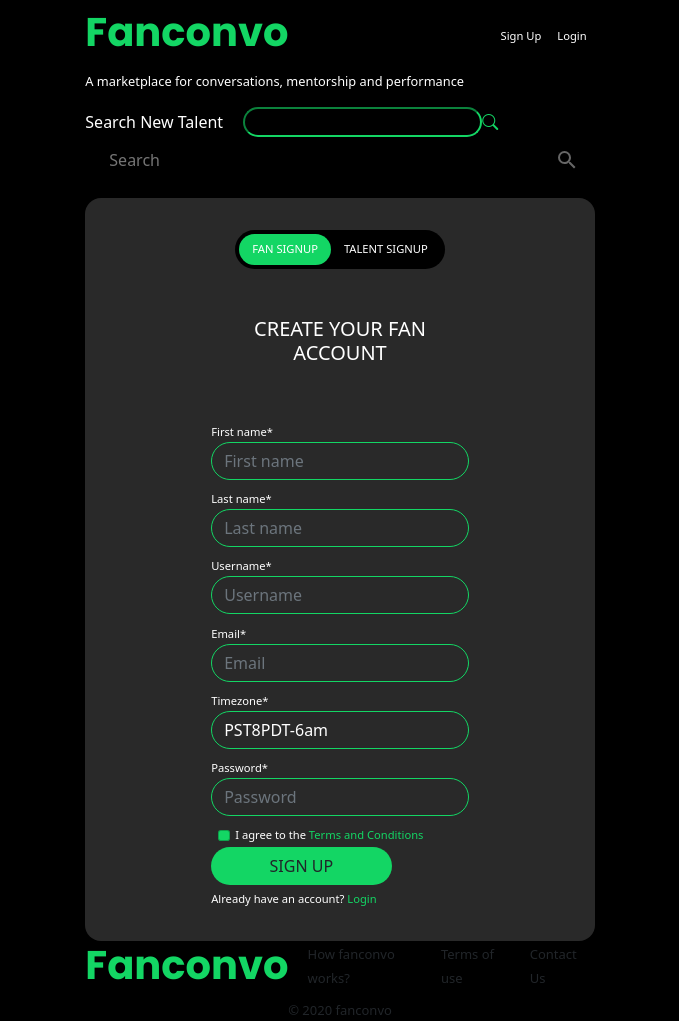
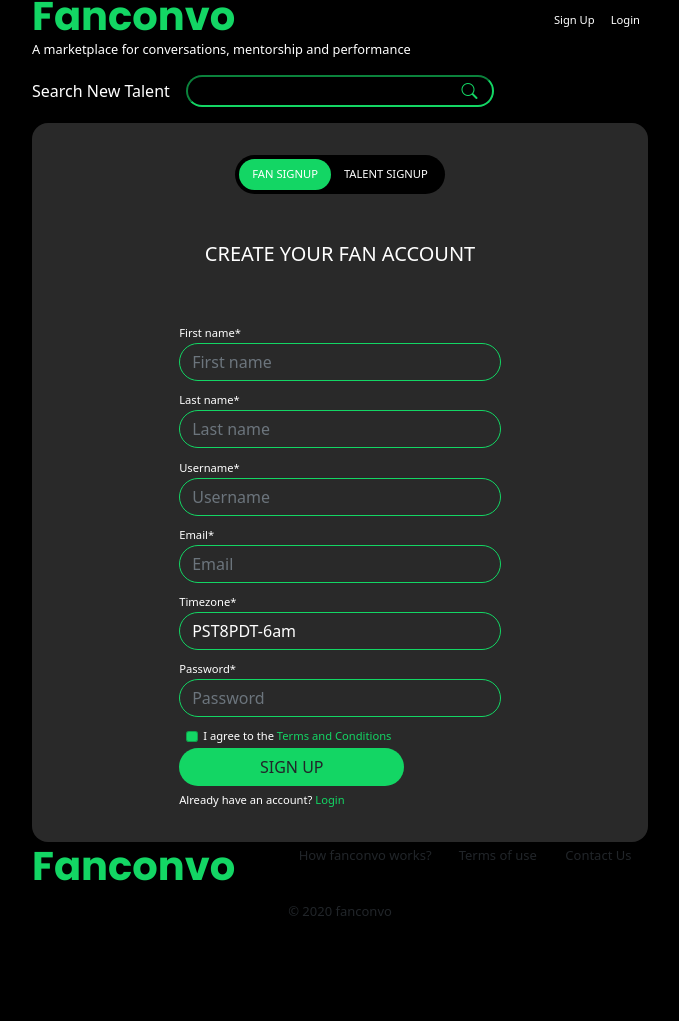
Before and after one commit to faizp/fanconvo, a Django app: page / in a window 1280 px wide. Shown: the whole page, without its empty margins (300-979 px from the left). After the commit the page ends 916 px from the top, so only its background shows below. Run offline with Django 3.2, Linux system fonts and the light colour scheme.

Commit message:
search bar design

```diff
--- a/static/css/styles.css
+++ b/static/css/styles.css
@@ -37,20 +37,24 @@ label {
 }
 
 #searchQueryInput {
-    width: 100%;
-    height: 2.8rem;
+    height: 2em;
+    width: 50%;
     background: black;
-    outline: none;
-    border: none;
     border-radius: 1.625rem;
     padding: 0 3.5rem 0 1.5rem;
     font-size: 1rem;
+    border-radius: 2em;
+    border-color: #13d664;
+    margin-left: 1em;
+}
+
+.navbar{
+    height: 2.5em;
 }
 
 #searchQuerySubmit {
-    width: 3.5rem;
-    height: 2.8rem;
-    margin-left: -3.5rem;
+
+    margin-left: -2.4rem;
     background: black;
     border: none;
     outline: none;
--- a/user/templates/user/sign-up.html
+++ b/user/templates/user/sign-up.html
@@ -2,7 +2,7 @@
 {% block content %}
 <div class="container-fluid">
     <div class="row">
-        <div class="col-md-5 mx-auto">
+        <div class="col-md-6 mx-auto">
             <div class="header mb-3">
                 <nav class="navbar navbar-expand-lg" style="display: flex; justify-content: space-between;">
                     <h1 style="color: #13d664; font-family: 'Poppins', sans-serif;">Fanconvo</h1>
@@ -17,22 +17,12 @@
                 </nav>
                 <div style="font-size: 0.8em;" class="text-white">A marketplace for conversations, mentorship and
                     performance</div>
-                <div class="text-white mt-3">Search New Talent <input type="text"
-                        style="border-radius: 2em;background-color: black; border-color: #13d664; margin-left: 1em;"><i
-                        style="color: #13d664;" class="bi bi-search"></i></div>
+                <div class="text-white mt-3 searchBar">Search New Talent <input type="text"
+                        id="searchQueryInput"><button id="searchQuerySubmit" type="submit" name="searchQuerySubmit">
+                        <i style="color: #13d664;" class="bi bi-search"></i>
+                    </button>
 
-
-                <div class="searchBar">
-                    <input id="searchQueryInput" type="text" name="searchQueryInput" placeholder="Search" value="" />
-                    <button id="searchQuerySubmit" type="submit" name="searchQuerySubmit">
-                        <svg style="width:24px;height:24px" viewBox="0 0 24 24">
-                            <path fill="#666666"
-                                d="M9.5,3A6.5,6.5 0 0,1 16,9.5C16,11.11 15.41,12.59 14.44,13.73L14.71,14H15.5L20.5,19L19,20.5L14,15.5V14.71L13.73,14.44C12.59,15.41 11.11,16 9.5,16A6.5,6.5 0 0,1 3,9.5A6.5,6.5 0 0,1 9.5,3M9.5,5C7,5 5,7 5,9.5C5,12 7,14 9.5,14C12,14 14,12 14,9.5C14,7 12,5 9.5,5Z" />
-                        </svg>
-                    </button>
                 </div>
-
-
             </div>
             <div class="form-div"
                 style="background-color: rgb(41, 41, 41); border-radius: 1em; padding-left: 20%; padding-right: 20%; padding-top: 2em; padding-bottom: 2em;">
```
